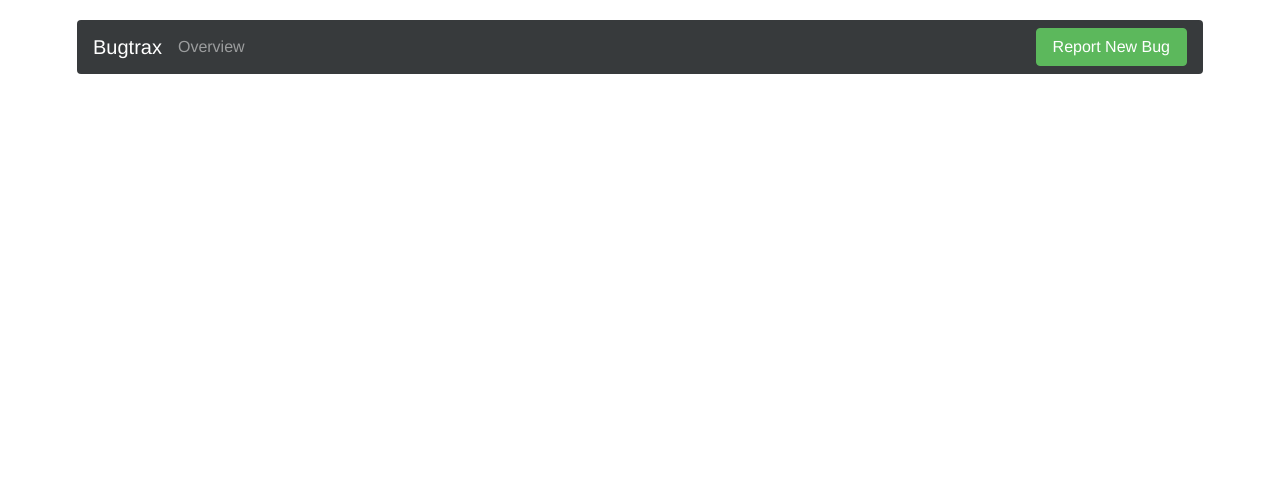
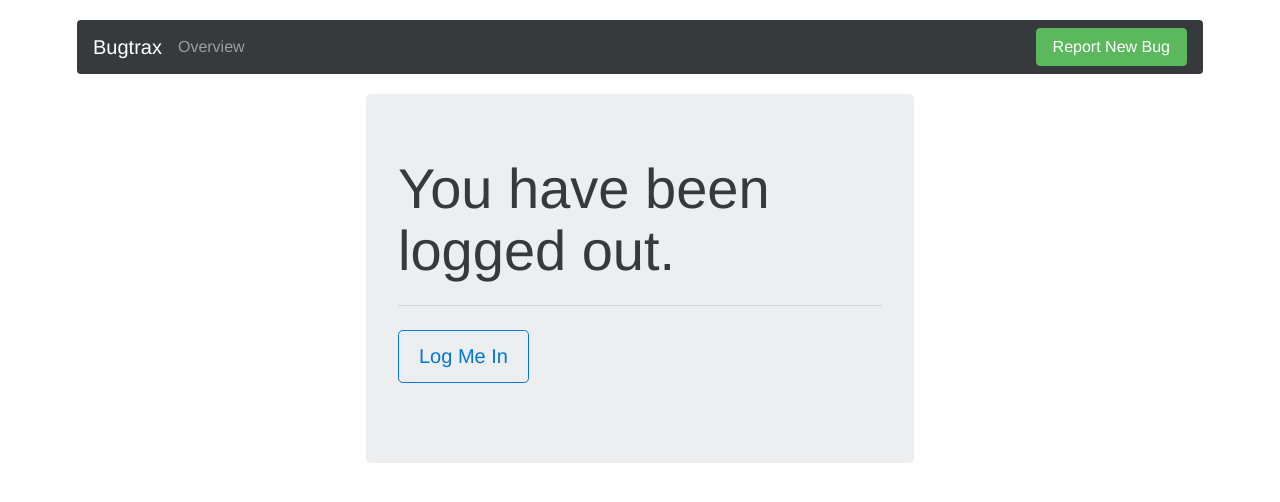
Before and after one commit to PeithVergil/bugtrax, a Django app: template accounts/templates/accounts/logout.html in a window 1280 px wide. Shown: the top 502 px of the page. Run offline with Django 3.2, Linux system fonts and the light colour scheme; the template is opened without the code that fills it, so the values that code supplies are empty; some libraries are stand-ins or nearby versions.

Commit message:
Display a message in the logout page.

```diff
--- a/accounts/templates/accounts/logout.html
+++ b/accounts/templates/accounts/logout.html
@@ -1 +1,21 @@
 {% extends 'base.html' %}
+
+{% block content %}
+    <div class="row">
+        <div class="col-md-6 col-md-offset-3">
+            <div class="jumbotron">
+                <h1 class="display-1">
+                    You have been logged out.
+                </h1>
+
+                <hr class="m-y-md">
+
+                <p class="lead">
+                    <a href="{% url 'accounts:login' %}" class="btn btn-lg btn-primary-outline">
+                        Log Me In
+                    </a>
+                </p>
+            </div>
+        </div>
+    </div>
+{% endblock %}
```
